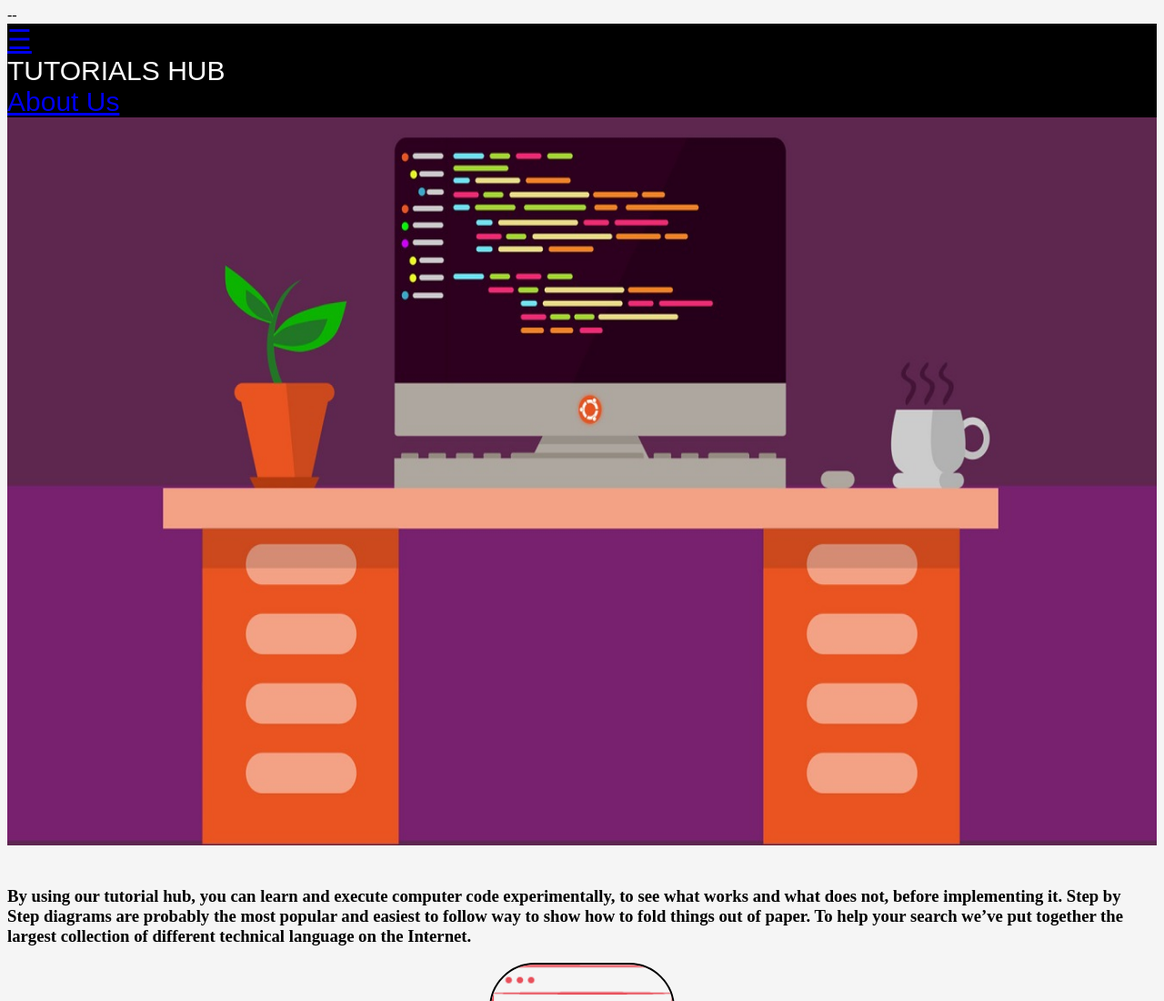
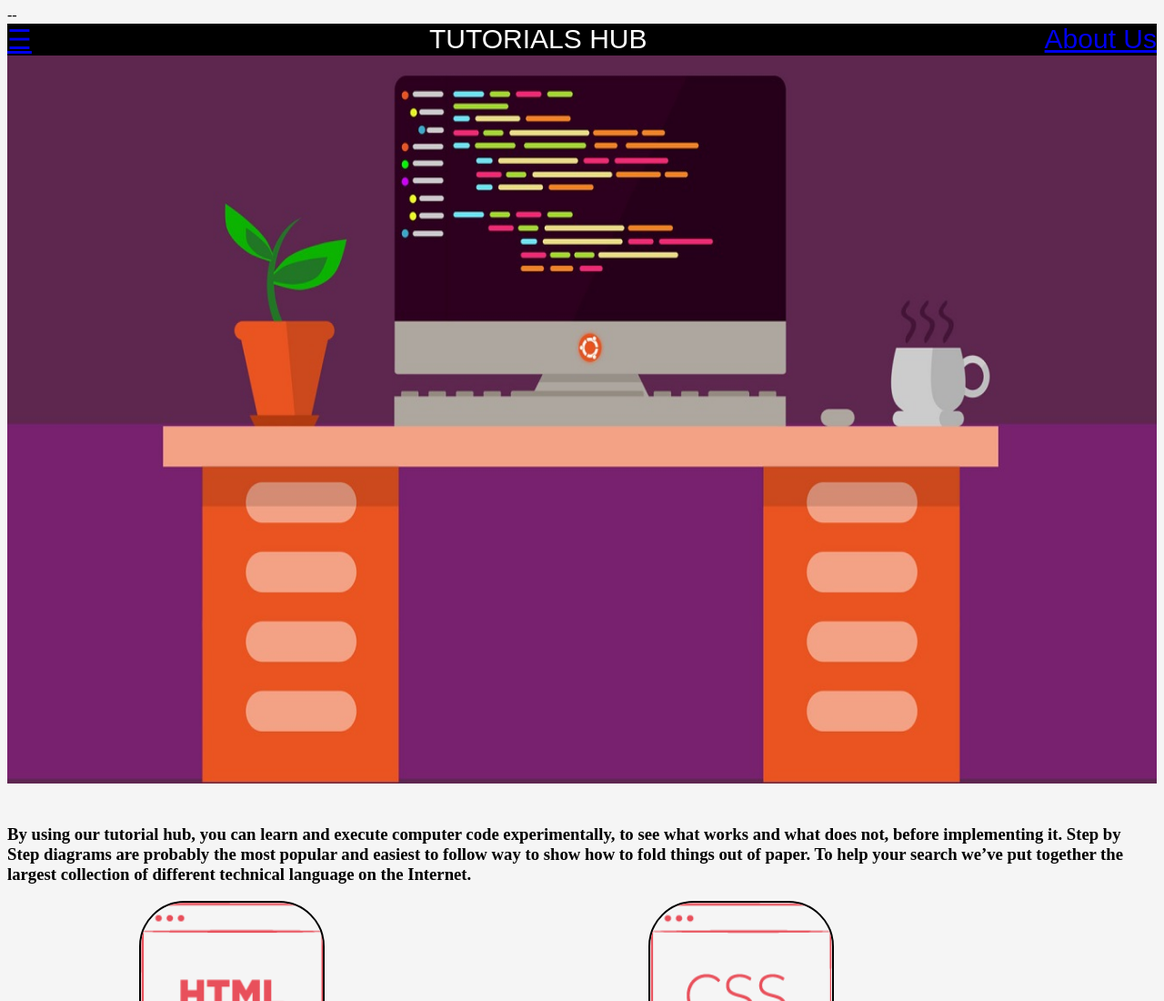
Before and after one commit to AyanOP27/vb, a plain HTML site: page index.html in a window 1280 px wide. Shown: the top 1100 px of the page at 91% size. Drawn offline with Linux system fonts and the light colour scheme.

Commit message:
Update styles.css

```diff
--- a/styles.css
+++ b/styles.css
@@ -1,6 +1,7 @@
 .menu {
   /* add correct code to place the menu correctly.*/
-
+display:flex;
+  justify-content: space-between;
   background-color: black;
   font-size: 30px;
   font-family: sans-serif;
@@ -13,7 +14,7 @@ body {
 .grid {
   /* add correct code to place the grid elements
   one beside the other equally.   */
-
+display:flex;
   flex-wrap: wrap;
   font-family: sans-serif;
 }
```
